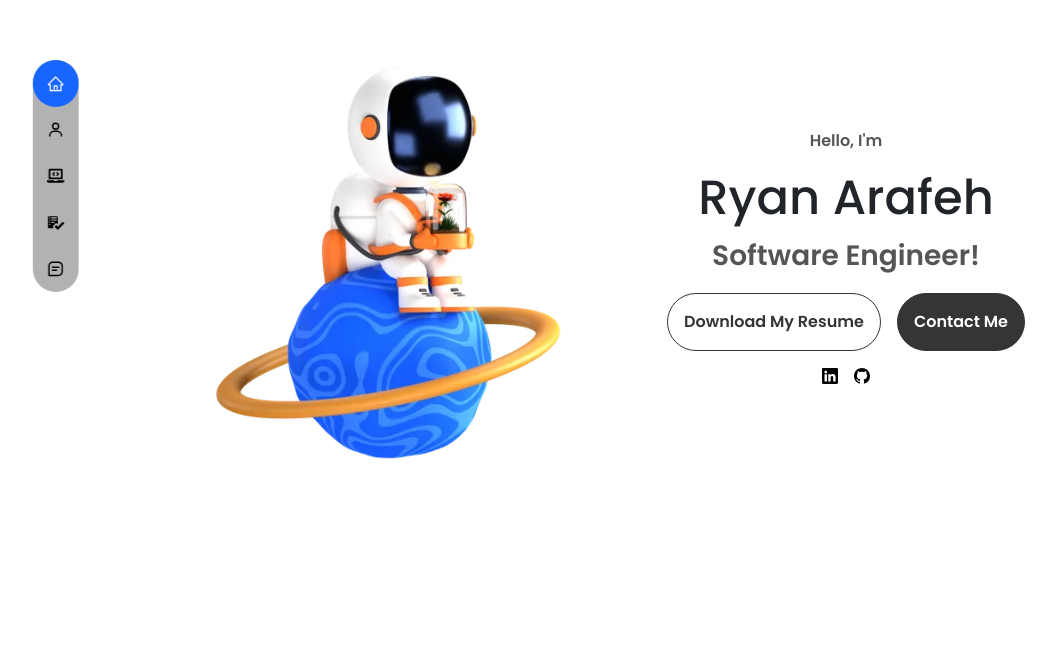
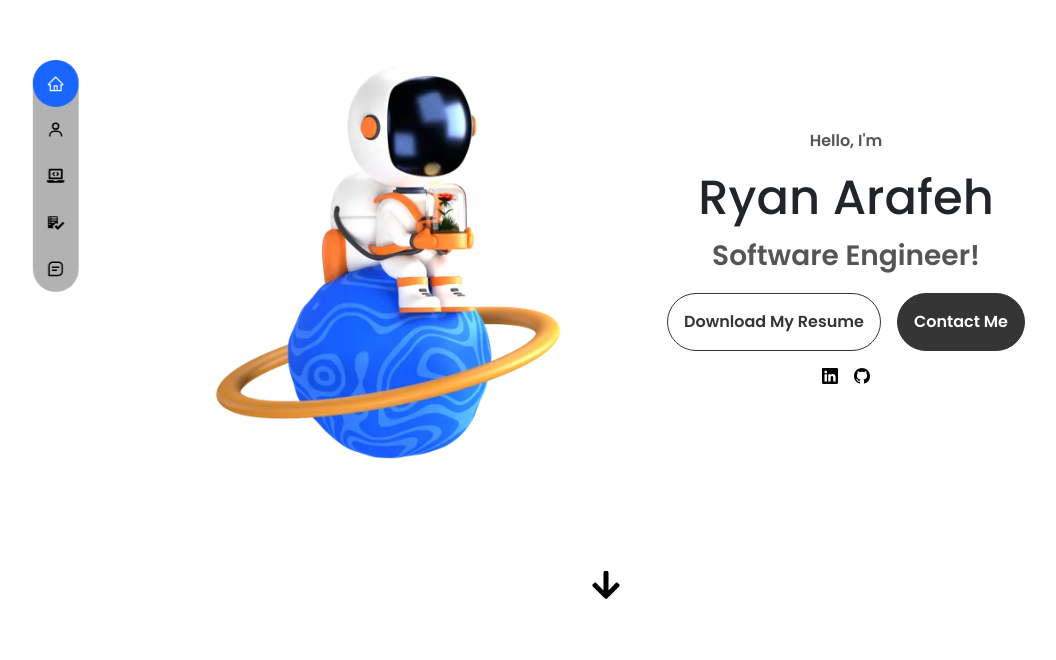
Before and after one commit to issryan/Portfolio, a React (Create React App) app: page / in a window 1280 px wide. Shown: the part 140-800 px from the top of the page, without its empty margins (34-1090 px from the left). Built offline with nearby package versions, Linux system fonts and the light colour scheme.

Commit message:
added small arrow for user to click to scroll to about section

```diff
--- a/src/components/header/Header.jsx
+++ b/src/components/header/Header.jsx
@@ -1,10 +1,15 @@
-import React from 'react'
-import './header.css'
-import CTA from './CTA'
-import me from '../../assets/avatar.png'
-import HeaderSocials from './HeaderSocials'
+import React from 'react';
+import CTA from './CTA';
+import me from '../../assets/avatar.png';
+import HeaderSocials from './HeaderSocials';
+import './header.css';
+import { FaArrowDown } from 'react-icons/fa'; // Import arrow icon
 
 const Header = () => {
+  const scrollToAbout = () => {
+    document.getElementById('about').scrollIntoView({ behavior: 'smooth' });
+  };
+
   return (
     <header id='home'>
       <section id="profile">
@@ -16,15 +21,18 @@ const Header = () => {
           <h1 className="title">Ryan Arafeh</h1>
           <p className="section__text__p2">Software Engineer!</p>
           <div className="btn-container">
-            <CTA/>
+            <CTA />
           </div>
           <div id="socials-container">
-            <HeaderSocials/>
+            <HeaderSocials />
           </div>
         </div>
       </section>
+      <div className="arrow-container" onClick={scrollToAbout}>
+        <FaArrowDown className="scroll-arrow" />
+      </div>
     </header>
-  )
-}
+  );
+};
 
-export default Header
+export default Header;
--- a/src/components/header/header.css
+++ b/src/components/header/header.css
@@ -1,3 +1,7 @@
+#home {
+  position: relative;
+}
+
 #profile {
   display: flex;
   justify-content: center;
@@ -85,20 +89,39 @@
   border: rgb(255, 255, 255) 0.1rem solid;
 }
 
-a.btn.btn-color-2{
+a.btn.btn-color-2 {
   color: #353535;
 }
 
-a.btn-color-2:hover{
-color: white;
+a.btn-color-2:hover {
+  color: white;
 }
 
 .header-icon {
   color: rgb(0, 0, 0);
   text-decoration: none;
 }
-.header-icon:hover{
+.header-icon:hover {
   color: gray;
   text-decoration: none;
   transition: ease-in 250ms;
 }
+
+/* Arrow for scrolling */
+.arrow-container {
+  position: absolute;
+  bottom: 20px;
+  left: 50%;
+  transform: translateX(-50%);
+  cursor: pointer;
+}
+
+.scroll-arrow {
+  font-size: 2rem;
+  color: #000;
+  transition: color 0.3s;
+}
+
+.scroll-arrow:hover {
+  color: #555;
+}
```
Also changed, not shown: 1 other file (tests, documents, lock files or other folders).
